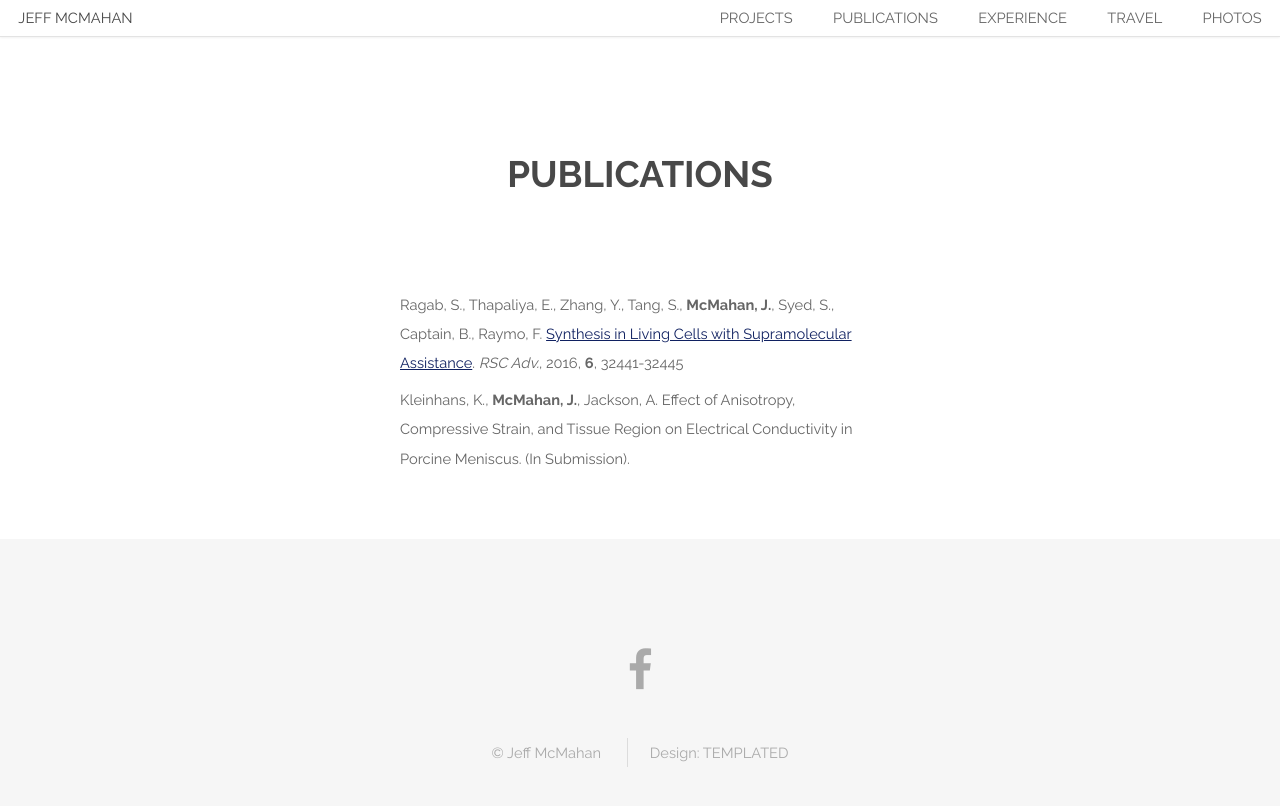
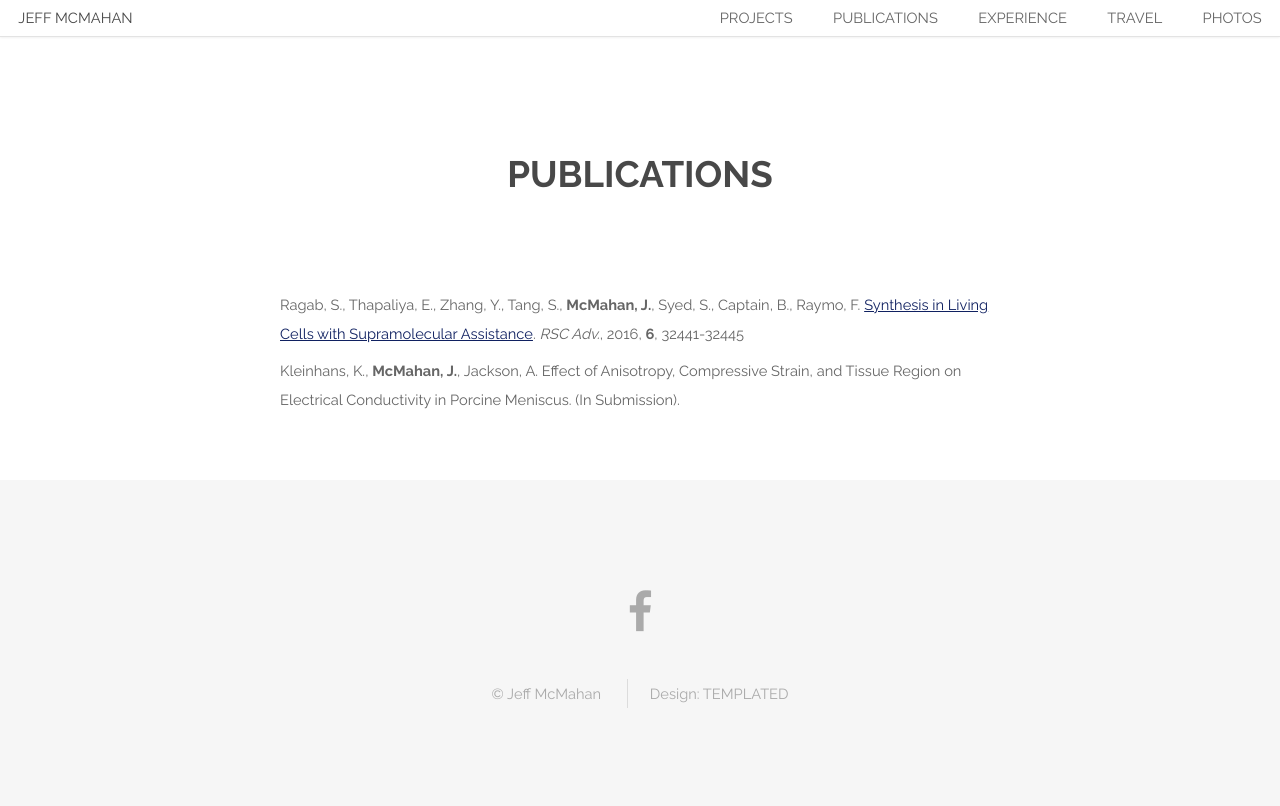
Before and after one commit to jbmcmahan/jbmcmahan.github.io, a Jekyll site: the page built from publications/index.html, in a window 1280 px wide. Shown: the top 806 px of the page. Built offline with Jekyll 4.4.1, drawn with Linux system fonts in a browser that asks for light colours; a script that is not in the unit is left out.

Commit message:
Update index.html

```diff
--- a/publications/index.html
+++ b/publications/index.html
@@ -3,7 +3,7 @@ layout: default
 title: Publications
 ---
 <section id="main" class="wrapper">
-	<div class="container 50%">
+	<div class="container 75%">
 		<header class="major special">
 			<h2>Publications</h2>
 		</header>
```
